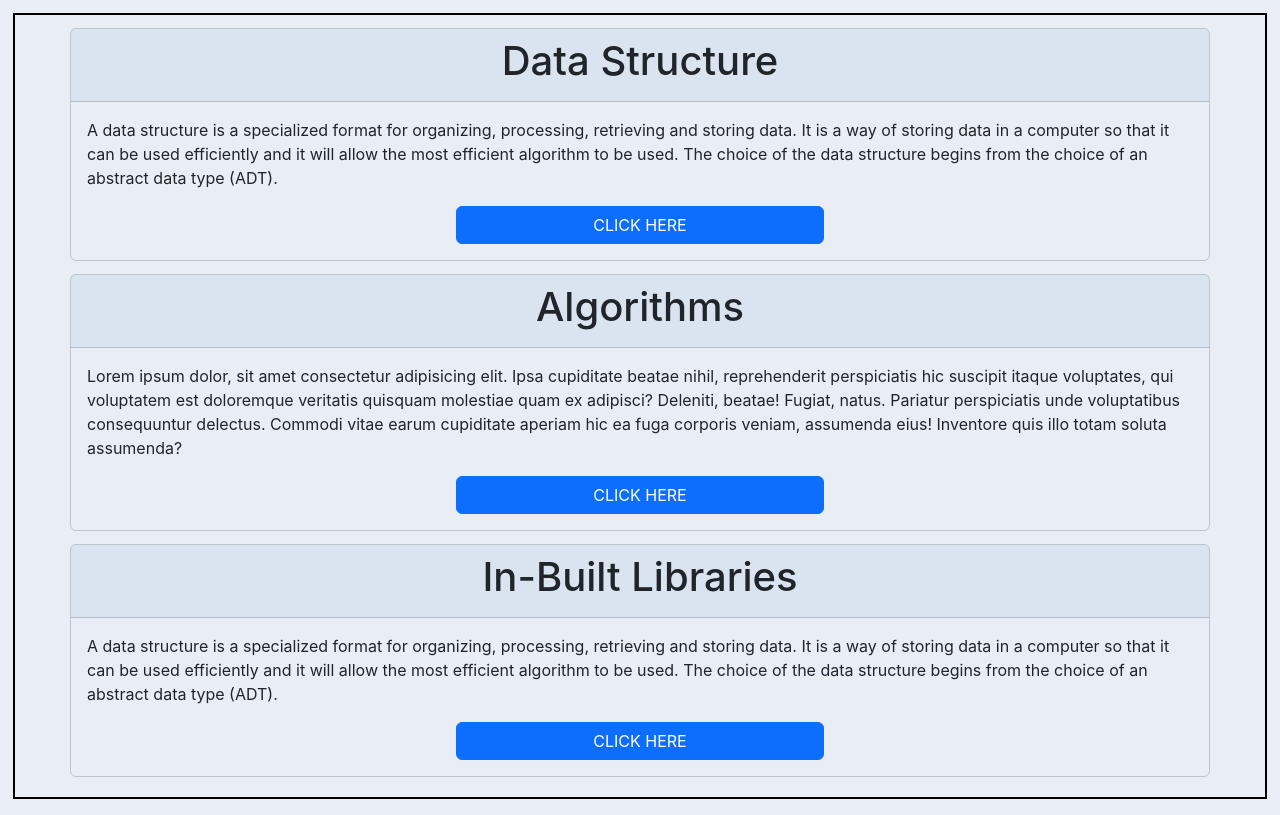
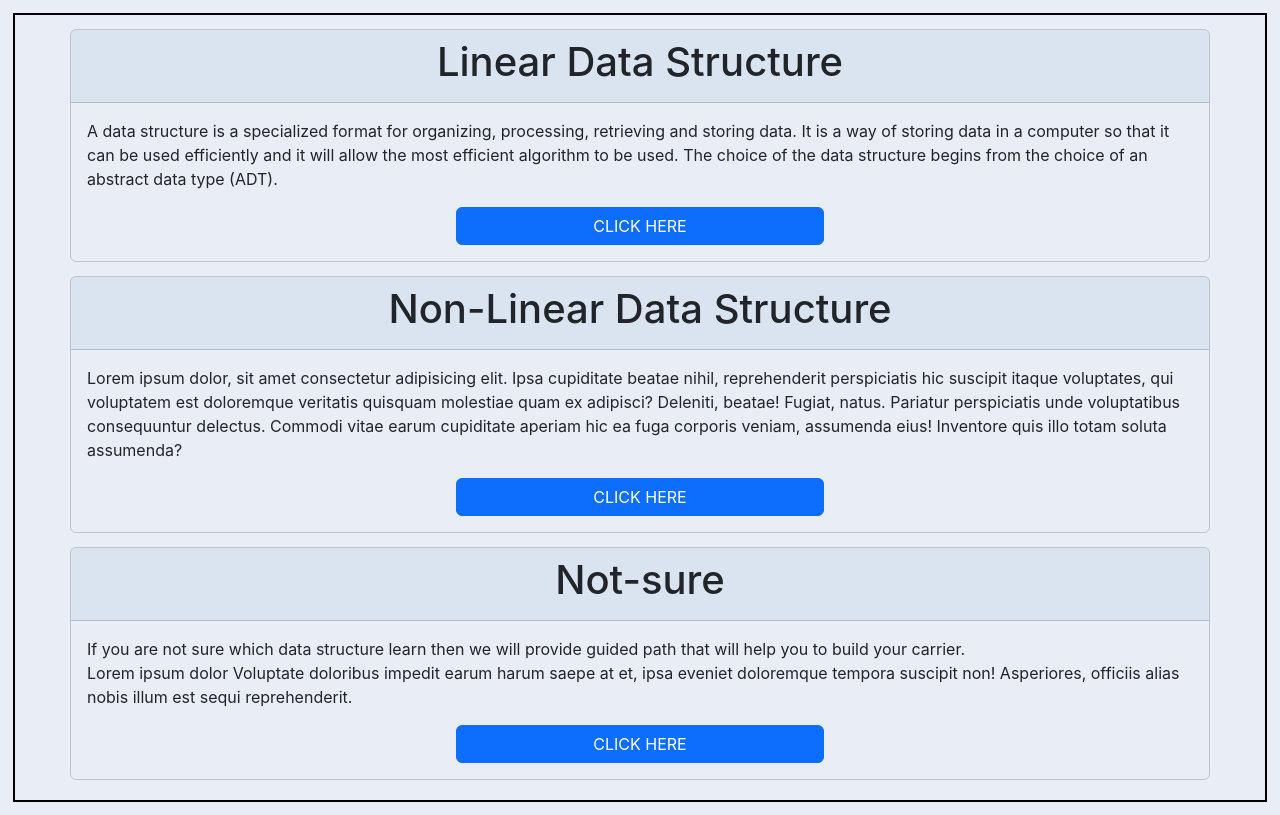
Before and after one commit to 20IT121/OptimizedPrime, a React (Create React App) app: page /home2 in a window 1280 px wide. Built offline with nearby package versions, Linux system fonts and the light colour scheme.

Commit message:
Added more functionality

```diff
--- a/package.json
+++ b/package.json
@@ -9,6 +9,7 @@
     "react": "^18.2.0",
     "react-bootstrap": "^2.5.0",
     "react-dom": "^18.2.0",
+    "react-router-dom": "^6.3.0",
     "react-scripts": "5.0.1",
     "web-vitals": "^2.1.4"
   },
--- a/src/App.js
+++ b/src/App.js
@@ -1,10 +1,19 @@
 import './App.css';
-import Home from './components/Home';
+import Home1 from './components/Home1';
+import Home2 from './components/Home2';
+
+import { BrowserRouter as Router, Routes, Route } from 'react-router-dom';
+
 
 function App() {
   return (
     <>
-      <Home/>
+      <Router >
+        <Routes>
+          <Route exact path='/' element={<Home1 />} />
+          <Route exact path='/home2' element={<Home2 />} />
+        </Routes>
+      </Router>
     </>
   );
 }
--- a/src/components/Home.js
+++ b/src/components/Home1.js
@@ -1,12 +1,12 @@
 import React from 'react';
 import '../css/home.css';
-import sound from "../voices/positive2.wav";
+// import sound from "../voices/positive2.wav";
 
 export default function Home() {
 
-  function play(){
-    new Audio(sound).play();
-  }
+  // function play(){
+  //   new Audio(sound).play();
+  // }
 
   return (
     <div className='container-fluid'>
@@ -19,7 +19,7 @@ export default function Home() {
           <p className="card-text">A data structure is a specialized format for organizing, processing, retrieving and storing data. It is a way of storing data in a computer so that it can be used efficiently and it will allow
             the most efficient algorithm to be used. The choice of the data structure begins from the choice of an
             abstract data type (ADT).</p>
-          <button className="btn btn-primary button-home d-grid gap-2 col-4 mx-auto" onClick={play}>CLICK HERE</button>
+          <a href='/home2' className="btn btn-primary button-home d-grid gap-2 col-4 mx-auto" /*onClick={play}*/>CLICK HERE</a>
         </div>
       </div>
 
@@ -29,7 +29,7 @@ export default function Home() {
         </div>
         <div className="card-body">
           <p className="card-text">Lorem ipsum dolor, sit amet consectetur adipisicing elit. Ipsa cupiditate beatae nihil, reprehenderit perspiciatis hic suscipit itaque voluptates, qui voluptatem est doloremque veritatis quisquam molestiae quam ex adipisci? Deleniti, beatae! Fugiat, natus. Pariatur perspiciatis unde voluptatibus consequuntur delectus. Commodi vitae earum cupiditate aperiam hic ea fuga corporis veniam, assumenda eius! Inventore quis illo totam soluta assumenda?</p>
-          <button className="btn btn-primary button-home d-grid gap-2 col-4 mx-auto" onClick={play}>CLICK HERE</button>
+          <button className="btn btn-primary button-home d-grid gap-2 col-4 mx-auto" /*onClick={play}*/>CLICK HERE</button>
         </div>
       </div>
 
@@ -41,7 +41,7 @@ export default function Home() {
           <p className="card-text">A data structure is a specialized format for organizing, processing, retrieving and storing data. It is a way of storing data in a computer so that it can be used efficiently and it will allow
             the most efficient algorithm to be used. The choice of the data structure begins from the choice of an
             abstract data type (ADT).</p>
-          <button className="btn btn-primary button-home d-grid gap-2 col-4 mx-auto" onClick={play}>CLICK HERE</button>
+          <button className="btn btn-primary button-home d-grid gap-2 col-4 mx-auto" /*onClick={play}*/>CLICK HERE</button>
         </div>
       </div>
 
--- /dev/null
+++ b/src/components/Home2.js
@@ -0,0 +1,48 @@
+import React from 'react';
+import '../css/home.css';
+// import sound from "../voices/positive2.wav";
+
+export default function Home() {
+
+  // function play(){
+  //   new Audio(sound).play();
+  // }
+
+  return (
+    <div className='container-fluid'>
+
+      <div className="card container">
+        <div className="card-header">
+          <h1>Linear Data Structure</h1>
+        </div>
+        <div className="card-body">
+          <p className="card-text">A data structure is a specialized format for organizing, processing, retrieving and storing data. It is a way of storing data in a computer so that it can be used efficiently and it will allow
+            the most efficient algorithm to be used. The choice of the data structure begins from the choice of an
+            abstract data type (ADT).</p>
+          <button className="btn btn-primary button-home d-grid gap-2 col-4 mx-auto" /*onClick={play}*/>CLICK HERE</button>
+        </div>
+      </div>
+
+      <div className="card container">
+        <div className="card-header">
+          <h1>Non-Linear Data Structure</h1>
+        </div>
+        <div className="card-body">
+          <p className="card-text">Lorem ipsum dolor, sit amet consectetur adipisicing elit. Ipsa cupiditate beatae nihil, reprehenderit perspiciatis hic suscipit itaque voluptates, qui voluptatem est doloremque veritatis quisquam molestiae quam ex adipisci? Deleniti, beatae! Fugiat, natus. Pariatur perspiciatis unde voluptatibus consequuntur delectus. Commodi vitae earum cupiditate aperiam hic ea fuga corporis veniam, assumenda eius! Inventore quis illo totam soluta assumenda?</p>
+          <button className="btn btn-primary button-home d-grid gap-2 col-4 mx-auto" /*onClick={play}*/>CLICK HERE</button>
+        </div>
+      </div>
+
+      <div className="card container" style={{marginBottom: "20px"}}>
+        <div className="card-header">
+          <h1>Not-sure</h1>
+        </div>
+        <div className="card-body">
+          <p className="card-text">If you are not sure which data structure learn then  we will provide guided path that will help you to build your carrier. <br/> Lorem ipsum dolor Voluptate doloribus impedit earum harum saepe at et, ipsa eveniet doloremque tempora suscipit non! Asperiores, officiis alias nobis illum est sequi reprehenderit.</p>
+          <button className="btn btn-primary button-home d-grid gap-2 col-4 mx-auto" /*onClick={play}*/>CLICK HERE</button>
+        </div>
+      </div>
+
+    </div>
+  )
+}
--- a/src/css/home.css
+++ b/src/css/home.css
@@ -14,7 +14,7 @@ h1 {
 }
 
 .card {
-    margin-top: 13px;
+    margin-top: 14px;
     --bs-card-inner-border-radius: none;
     --bs-card-bg: none;
 }
```
Also changed, not shown: 2 other files (tests, documents, lock files or other folders).
